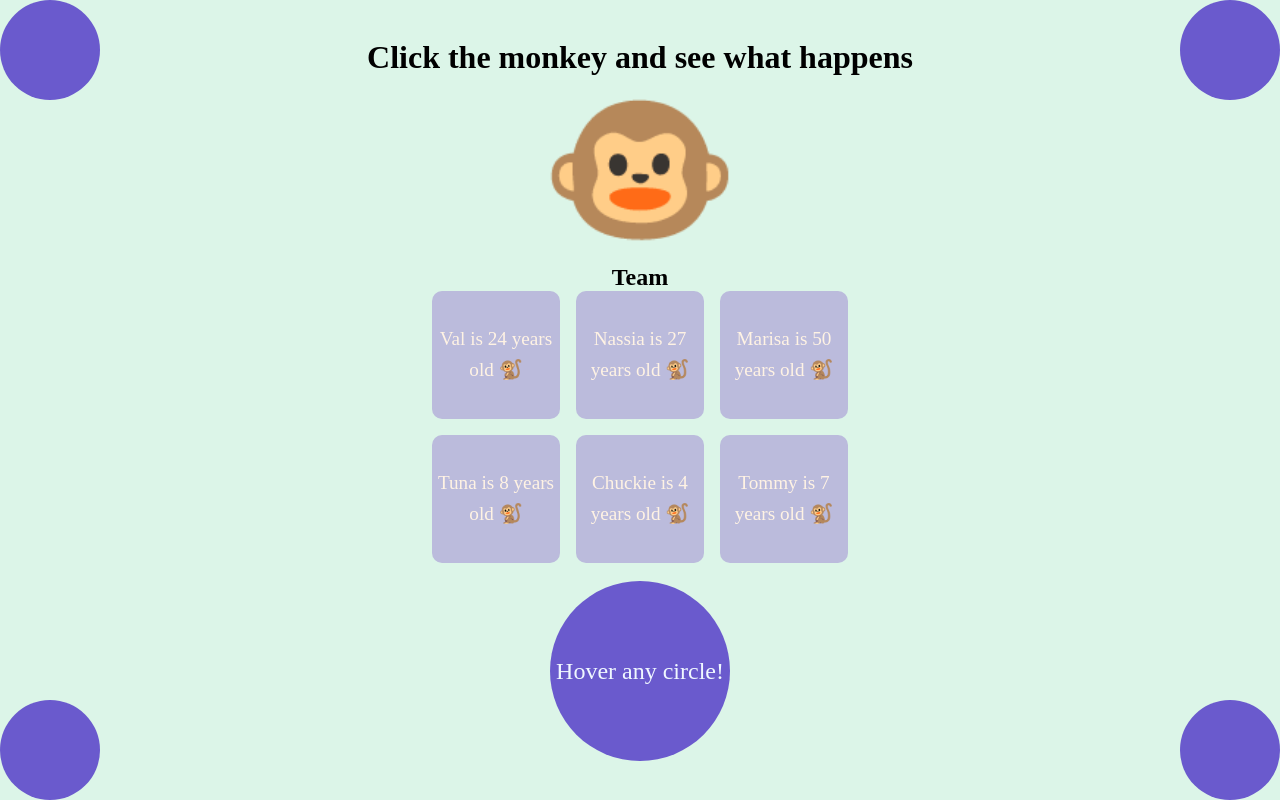
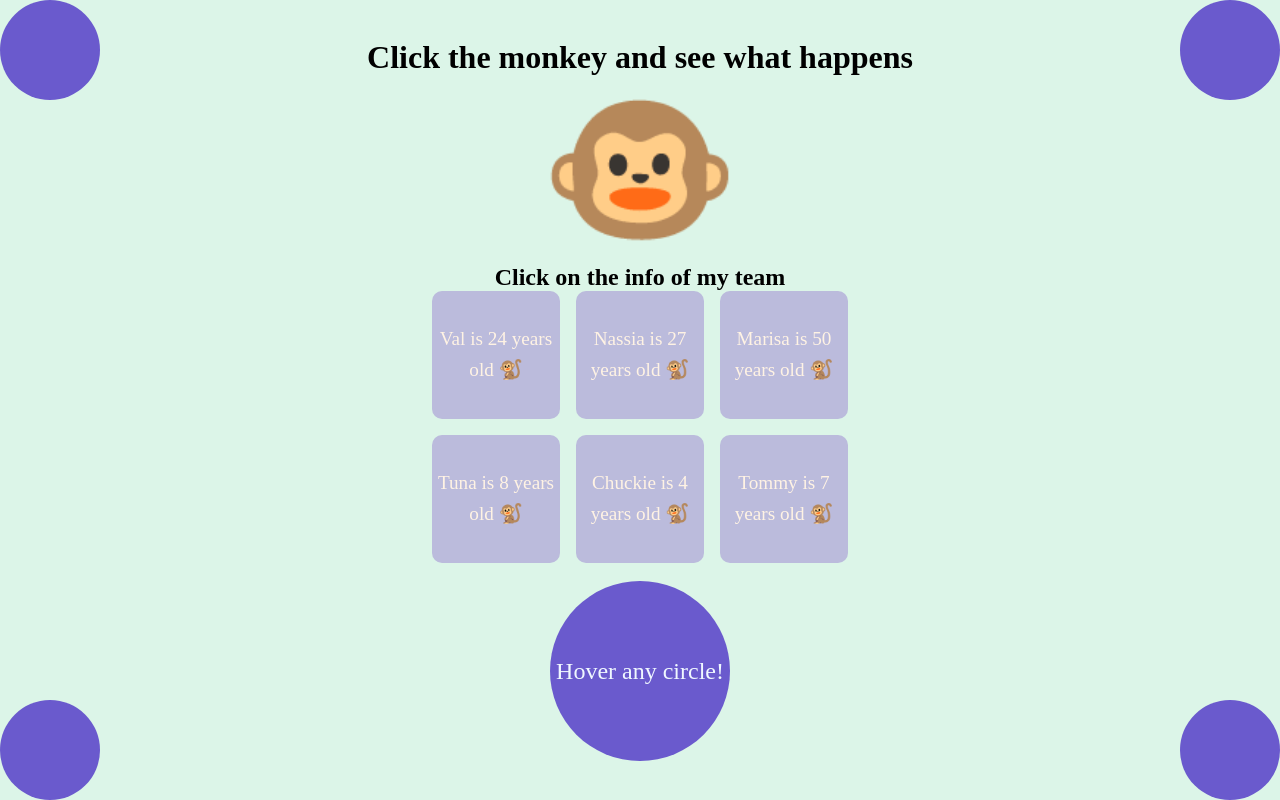
Before and after one commit to valeriadlfg/Three-Projects, a plain HTML site: page index.html in a window 1280 px wide. Drawn offline with Linux system fonts and the light colour scheme.

Commit message:
typing error fixed

```diff
--- a/index.html
+++ b/index.html
@@ -11,7 +11,7 @@
     <div class="emoji closed active">🐵</div>
     <div class="emoji open">🙊</div>
 
-    <h2>Team</h2>
+    <h2>Click on the info of my team</h2>
     <div id="info"></div>
 
     <br>
```
